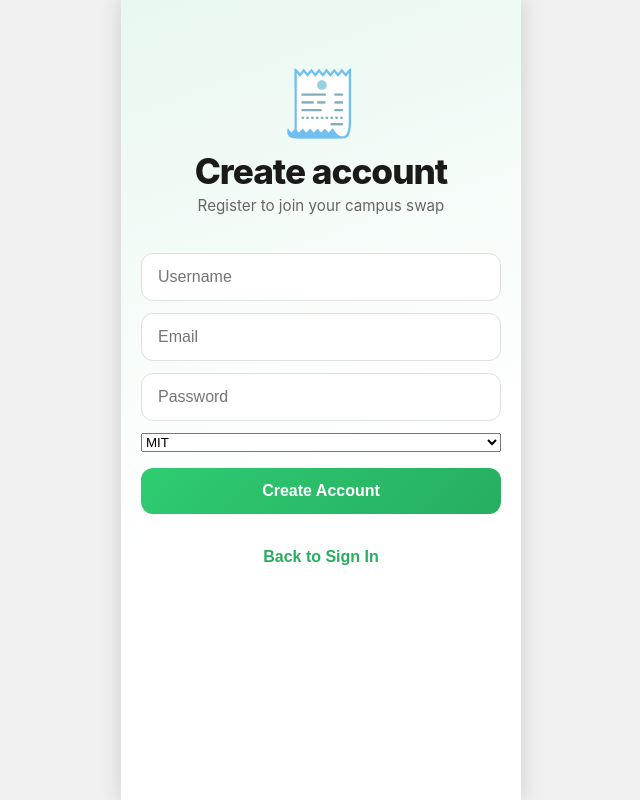
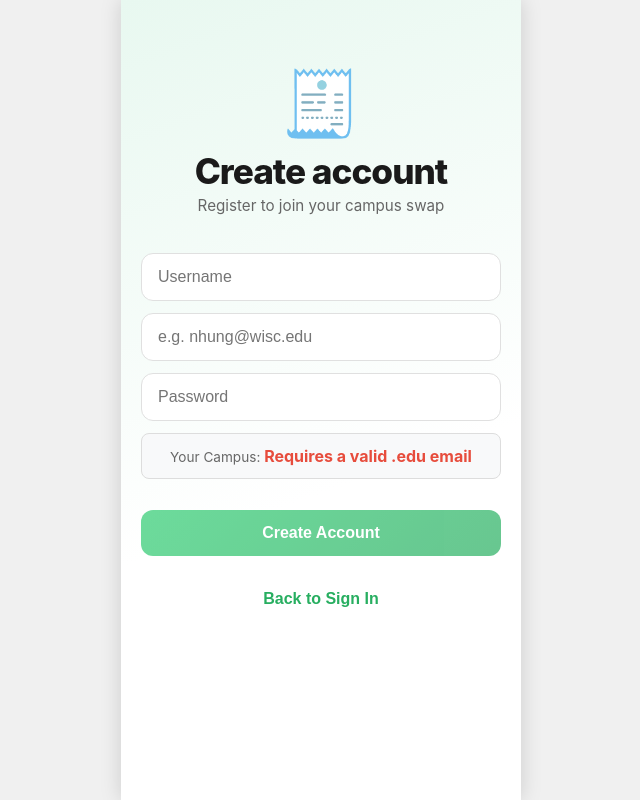
Before and after one commit to williamli88/cheesehacks-3y1b-2026, a React (Vite) app in the folder frontend/: page / in a window 1280 px wide. Both pictures are taken after typing "Sample", "Sample123" into the empty fields and a click on the button "Create an account". Shown: the whole page, without its empty margins (319-959 px from the left). Built offline with nearby package versions, Linux system fonts and the light colour scheme; no server answers.

Commit message:
i on even know man

```diff
--- /dev/null
+++ b/frontend/src/campusUtils.js
@@ -0,0 +1,21 @@
+// Helper function to dynamically derive campus from email domain
+export const getCampusFromEmail = (emailInput) => {
+  if (!emailInput.includes('@') || !emailInput.endsWith('.edu')) {
+    return "Requires a valid .edu email";
+  }
+
+  const domain = emailInput.split('@')[1].toLowerCase();
+
+  // Tier 1: Hardcoded specific formatting (match backend logic)
+  switch (domain) {
+    case 'wisc.edu': return "UW-Madison";
+    case 'mit.edu': return "MIT";
+    case 'stanford.edu': return "Stanford";
+    case 'harvard.edu': return "Harvard";
+  }
+
+  // Tier 2: Dynamic fallback for every other US college
+  // e.g., "berkeley.edu" -> "Berkeley"
+  const raw = domain.replace('.edu', '');
+  return raw.charAt(0).toUpperCase() + raw.slice(1);
+};
--- a/frontend/src/components/Register.jsx
+++ b/frontend/src/components/Register.jsx
@@ -1,21 +1,31 @@
 import { useState } from 'react';
 import { register } from '../api';
+import { getCampusFromEmail } from '../campusUtils';
 import './Login.css';
 
 export default function Register({ onRegister, onCancel }) {
   const [username, setUsername] = useState('');
   const [email, setEmail] = useState('');
   const [password, setPassword] = useState('');
-  const [campus, setCampus] = useState('MIT');
   const [error, setError] = useState('');
   const [loading, setLoading] = useState(false);
 
+  const derivedCampus = getCampusFromEmail(email);
+  const isValidEdu = email.endsWith('.edu');
+
   const handleSubmit = async (e) => {
     e.preventDefault();
+    if (!isValidEdu) {
+      setError("You must use a valid .edu email address.");
+      return;
+    }
+
     setLoading(true);
     setError('');
     try {
-      const res = await register(username, email, password, campus);
+      // We pass the derivedCampus just in case your api.js still expects a 4th argument,
+      // but remember our backend AuthController now recalculates this securely anyway!
+      const res = await register(username, email, password, derivedCampus);
       onRegister(res.data);
     } catch (err) {
       setError(err?.response?.data?.error || 'Failed to register');
@@ -42,7 +52,7 @@ export default function Register({ onRegister, onCancel }) {
         />
         <input
           type="email"
-          placeholder="Email"
+          placeholder="e.g. nhung@wisc.edu"
           value={email}
           onChange={e => setEmail(e.target.value)}
           required
@@ -54,15 +64,25 @@ export default function Register({ onRegister, onCancel }) {
           onChange={e => setPassword(e.target.value)}
           required
         />
-        <select value={campus} onChange={e => setCampus(e.target.value)}>
-          <option>MIT</option>
-          <option>Harvard</option>
-          <option>Stanford</option>
-        </select>
+
+        {/* Dynamic Campus Display instead of a Select dropdown */}
+        <div style={{
+            padding: '12px',
+            backgroundColor: '#f8f9fa',
+            borderRadius: '8px',
+            marginBottom: '15px',
+            border: isValidEdu ? '1px solid #27ae60' : '1px solid #ddd',
+            textAlign: 'center'
+        }}>
+            <span style={{ fontSize: '0.85rem', color: '#666' }}>Your Campus: </span>
+            <strong style={{ color: isValidEdu ? '#27ae60' : '#e74c3c' }}>
+                {derivedCampus}
+            </strong>
+        </div>
 
         {error && <p className="login-error">{error}</p>}
 
-        <button type="submit" disabled={loading}>
+        <button type="submit" disabled={loading || !isValidEdu}>
           {loading ? 'Creating...' : 'Create Account'}
         </button>
 
--- a/frontend/src/components/SettingsModal.jsx
+++ b/frontend/src/components/SettingsModal.jsx
@@ -50,7 +50,6 @@ export default function SettingsModal({ open, onClose, user, onSignOut, onSave,
           <label>Campus</label>
           <input value={user.campus || ''} disabled />
         </div>
-
         <div className="settings-section theme-row">
           <label>Theme</label>
           <button className="theme-toggle" onClick={toggleTheme}>{theme === 'dark' ? '🌙 Dark' : '☀️ Light'}</button>
```
Also changed, not shown: 1 other file (tests, documents, lock files or other folders).
